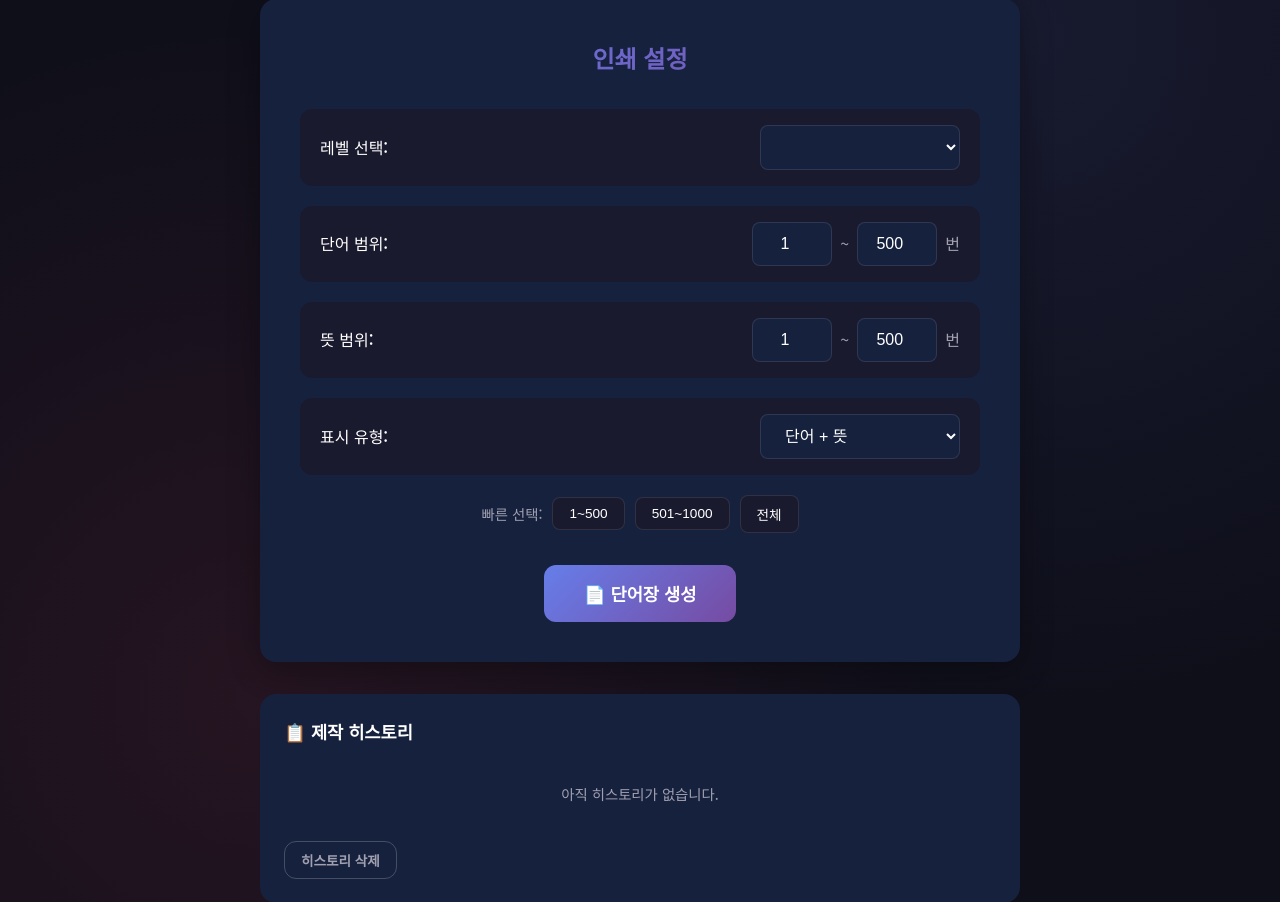
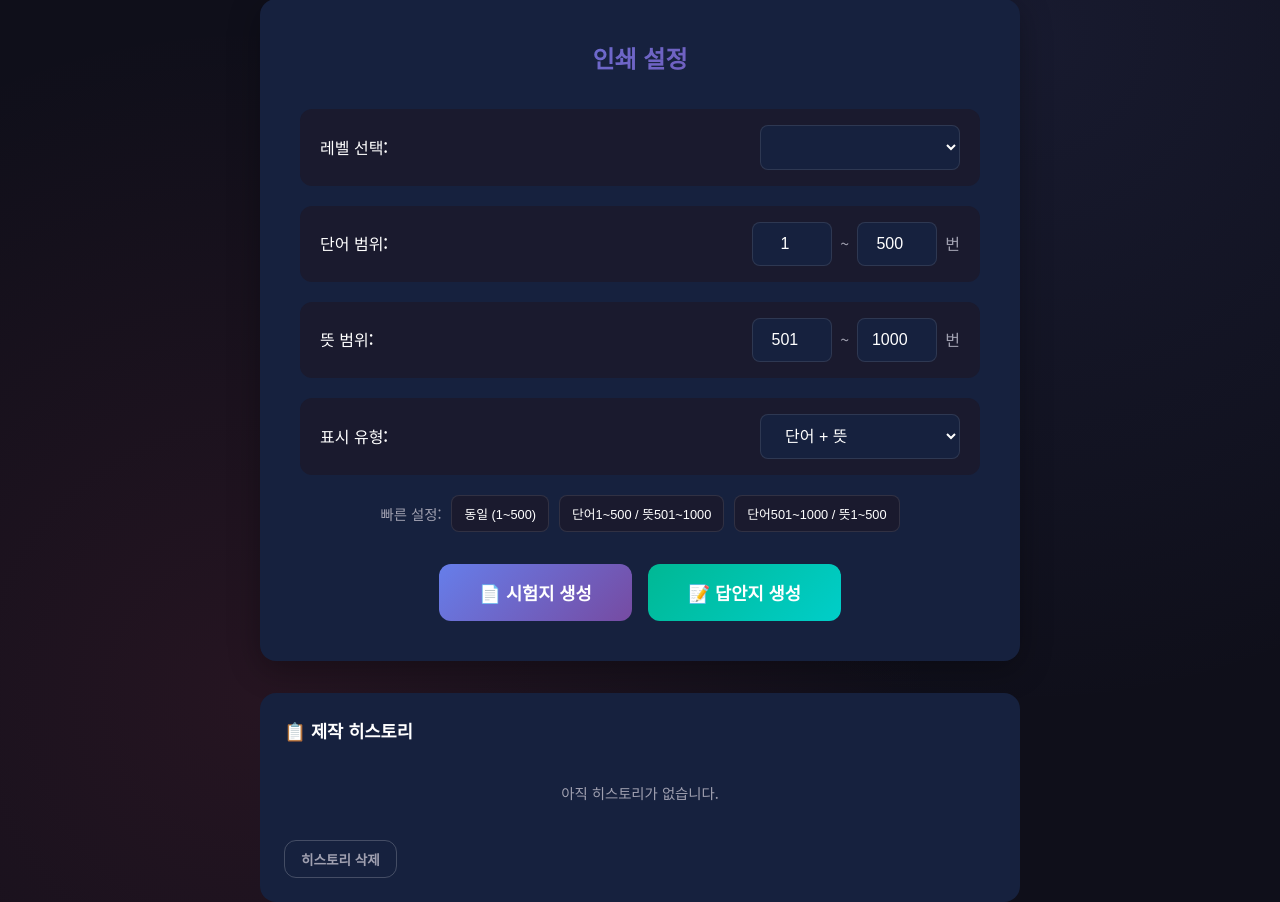
Before and after one commit to mhm820-web/maravity, a Flask app: page / in a window 1280 px wide. Shown: the part 189-1091 px from the top of the page. Run offline with Flask 3, Linux system fonts and the light colour scheme; lists and menus that the app fills with data are empty.

Commit message:
프리셋 버튼, 답안지 생성, 기본 뜻 범위 501~1000 설정

```diff
--- a/static/app.js
+++ b/static/app.js
@@ -1,10 +1,11 @@
 /**
  * 단어장 인쇄 프로그램 - JavaScript
- * 이중 범위 선택 (단어/뜻) + 히스토리 기능
+ * 이중 범위 선택 (단어/뜻) + 히스토리 + 답안지 기능
  */
 
 // 레벨 데이터 저장
 let levelsData = [];
+let lastGeneratedData = null; // 마지막 생성 데이터 저장
 
 // DOM 요소
 const elements = {
@@ -15,6 +16,7 @@ const elements = {
     meaningEnd: document.getElementById('meaning-end'),
     printType: document.getElementById('print-type'),
     generateBtn: document.getElementById('generate-btn'),
+    generateAnswerBtn: document.getElementById('generate-answer-btn'),
     doPrintBtn: document.getElementById('do-print-btn'),
     backBtn: document.getElementById('back-btn'),
     printContent: document.getElementById('print-content'),
@@ -74,16 +76,15 @@ function updateRangeMax() {
     }
 }
 
-// 단어장 생성
+// 시험지 생성 (단어만 또는 뜻만)
 async function generateWordList() {
     const levelId = elements.printLevel.value;
     const wordStart = parseInt(elements.wordStart.value) || 1;
     const wordEnd = parseInt(elements.wordEnd.value) || 500;
-    const meaningStart = parseInt(elements.meaningStart.value) || 1;
-    const meaningEnd = parseInt(elements.meaningEnd.value) || 500;
+    const meaningStart = parseInt(elements.meaningStart.value) || 501;
+    const meaningEnd = parseInt(elements.meaningEnd.value) || 1000;
     const printType = elements.printType.value;
 
-    // 범위 검증
     if (wordStart < 1 || wordEnd < wordStart || meaningStart < 1 || meaningEnd < meaningStart) {
         alert('올바른 범위를 입력하세요.');
         return;
@@ -108,41 +109,83 @@ async function generateWordList() {
         const words = wordData.words;
         const meanings = meaningData.words;
 
-        // 정보 표시
-        let infoText = `${levelName}`;
-        if (printType === 'full') {
-            infoText += ` - 단어: ${wordStart}~${wordEnd}번, 뜻: ${meaningStart}~${meaningEnd}번`;
-        } else if (printType === 'word-only') {
-            infoText += ` - 단어: ${wordStart}~${wordEnd}번 (${words.length}개)`;
-        } else {
-            infoText += ` - 뜻: ${meaningStart}~${meaningEnd}번 (${meanings.length}개)`;
+        // 마지막 생성 데이터 저장 (답안지용)
+        lastGeneratedData = {
+            levelId, levelName, wordStart, wordEnd, meaningStart, meaningEnd, printType,
+            words, meanings
+        };
+
+        // HTML 생성
+        let html = generateTableHTML(levelName, wordStart, wordEnd, meaningStart, meaningEnd, printType, words, meanings, false);
+
+        elements.wordInfo.textContent = `${levelName} - 시험지`;
+        elements.printContent.innerHTML = html;
+
+        // 히스토리 저장
+        saveToHistory({
+            levelId, levelName, wordStart, wordEnd, meaningStart, meaningEnd, printType,
+            typeLabel: getTypeLabel(printType),
+            timestamp: new Date().toISOString()
+        });
+
+        showScreen('print');
+
+    } catch (error) {
+        alert('오류 발생: ' + error.message);
     }
-        elements.wordInfo.textContent = infoText;
-
-        // 제목 생성
-        let typeLabel = '';
-        if (printType === 'full') {
-            typeLabel = '단어장';
-        } else if (printType === 'word-only') {
-            typeLabel = '시험지 (단어 → 뜻)';
-        } else {
-            typeLabel = '시험지 (뜻 → 단어)';
 }
 
-        let html = `<h1 class="print-title">${levelName} ${typeLabel}</h1>`;
+// 답안지 생성
+async function generateAnswerSheet() {
+    const levelId = elements.printLevel.value;
+    const wordStart = parseInt(elements.wordStart.value) || 1;
+    const wordEnd = parseInt(elements.wordEnd.value) || 500;
+    const meaningStart = parseInt(elements.meaningStart.value) || 501;
+    const meaningEnd = parseInt(elements.meaningEnd.value) || 1000;
+    const printType = elements.printType.value;
 
-        if (printType === 'full') {
-            html += `<p class="print-subtitle">단어: ${wordStart}~${wordEnd}번 / 뜻: ${meaningStart}~${meaningEnd}번</p>`;
-        } else if (printType === 'word-only') {
-            html += `<p class="print-subtitle">${wordStart}번 ~ ${wordEnd}번 (총 ${words.length}개)</p>`;
-        } else {
-            html += `<p class="print-subtitle">${meaningStart}번 ~ ${meaningEnd}번 (총 ${meanings.length}개)</p>`;
+    const levelInfo = levelsData.find(l => l.id === levelId);
+    const levelName = levelInfo ? levelInfo.name : levelId;
+
+    try {
+        const wordResponse = await fetch(`/api/words/${levelId}?start=${wordStart}&end=${wordEnd}`);
+        const wordData = await wordResponse.json();
+
+        const meaningResponse = await fetch(`/api/words/${levelId}?start=${meaningStart}&end=${meaningEnd}`);
+        const meaningData = await meaningResponse.json();
+
+        if (!wordData.success || !meaningData.success) {
+            alert('단어 로드 실패');
+            return;
         }
 
-        // 테이블 생성
+        const words = wordData.words;
+        const meanings = meaningData.words;
+
+        // 답안지 HTML 생성 (isAnswer = true)
+        let html = generateTableHTML(levelName, wordStart, wordEnd, meaningStart, meaningEnd, printType, words, meanings, true);
+
+        elements.wordInfo.textContent = `${levelName} - 답안지`;
+        elements.printContent.innerHTML = html;
+
+        showScreen('print');
+
+    } catch (error) {
+        alert('오류 발생: ' + error.message);
+    }
+}
+
+// 테이블 HTML 생성
+function generateTableHTML(levelName, wordStart, wordEnd, meaningStart, meaningEnd, printType, words, meanings, isAnswer) {
+    const docType = isAnswer ? '답안지' : '시험지';
+    let typeLabel = getTypeLabel(printType);
+
+    let html = `
+        <h1 class="print-title">${levelName} ${isAnswer ? '답안지' : typeLabel}</h1>
+        <p class="print-subtitle">단어: ${wordStart}~${wordEnd}번 / 뜻: ${meaningStart}~${meaningEnd}번</p>
+    `;
+
     html += '<table class="word-table">';
-
-        if (printType === 'full') {
     html += `
         <thead>
             <tr>
@@ -153,11 +196,15 @@ async function generateWordList() {
         </thead>
         <tbody>
     `;
-            // 두 배열 중 더 긴 것 기준으로 순회
+
     const maxLen = Math.max(words.length, meanings.length);
+
     for (let i = 0; i < maxLen; i++) {
         const word = words[i] ? words[i].word : '-';
         const meaning = meanings[i] ? meanings[i].meaning : '-';
+
+        if (isAnswer) {
+            // 답안지: 모두 표시
             html += `
                 <tr>
                     <td class="no-col">${i + 1}</td>
@@ -165,91 +212,50 @@ async function generateWordList() {
                     <td class="meaning-col">${meaning}</td>
                 </tr>
             `;
-            }
+        } else if (printType === 'full') {
+            html += `
+                <tr>
+                    <td class="no-col">${i + 1}</td>
+                    <td class="word-col">${word}</td>
+                    <td class="meaning-col">${meaning}</td>
+                </tr>
+            `;
         } else if (printType === 'word-only') {
             html += `
-                <thead>
                 <tr>
-                        <th class="no-col">No.</th>
-                        <th class="word-col">단어</th>
-                        <th class="meaning-col">뜻</th>
-                    </tr>
-                </thead>
-                <tbody>
-            `;
-            words.forEach((word, index) => {
-                html += `
-                    <tr>
-                        <td class="no-col">${wordStart + index}</td>
-                        <td class="word-col">${word.word}</td>
+                    <td class="no-col">${i + 1}</td>
+                    <td class="word-col">${word}</td>
                     <td class="meaning-col blank-col"></td>
                 </tr>
             `;
-            });
         } else {
             html += `
-                <thead>
                 <tr>
-                        <th class="no-col">No.</th>
-                        <th class="word-col">단어</th>
-                        <th class="meaning-col">뜻</th>
-                    </tr>
-                </thead>
-                <tbody>
-            `;
-            meanings.forEach((word, index) => {
-                html += `
-                    <tr>
-                        <td class="no-col">${meaningStart + index}</td>
+                    <td class="no-col">${i + 1}</td>
                     <td class="word-col blank-col"></td>
-                        <td class="meaning-col">${word.meaning}</td>
+                    <td class="meaning-col">${meaning}</td>
                 </tr>
             `;
-            });
+        }
     }
 
     html += '</tbody></table>';
+    return html;
+}
 
-        elements.printContent.innerHTML = html;
-
-        // 히스토리 저장
-        saveToHistory({
-            levelId,
-            levelName,
-            wordStart,
-            wordEnd,
-            meaningStart,
-            meaningEnd,
-            printType,
-            typeLabel,
-            timestamp: new Date().toISOString()
-        });
-
-        showScreen('print');
-
-    } catch (error) {
-        alert('오류 발생: ' + error.message);
-    }
+// 유형 라벨 반환
+function getTypeLabel(printType) {
+    if (printType === 'full') return '단어장';
+    if (printType === 'word-only') return '시험지 (단어 → 뜻)';
+    return '시험지 (뜻 → 단어)';
 }
 
 // 히스토리 저장
 function saveToHistory(item) {
     let history = JSON.parse(localStorage.getItem(HISTORY_KEY) || '[]');
-
-    // 최신 항목을 맨 앞에 추가
     history.unshift(item);
-
-    // 최대 20개까지만 저장
-    if (history.length > 20) {
-        history = history.slice(0, 20);
-    }
-
+    if (history.length > 20) history = history.slice(0, 20);
     localStorage.setItem(HISTORY_KEY, JSON.stringify(history));
-    renderHistory();
-}
-
-// 히스토리 불러오기
-function loadHistory() {
     renderHistory();
 }
 
@@ -281,11 +287,9 @@ function renderHistory() {
         `;
     }).join('');
 
-    // 불러오기 버튼 이벤트
     document.querySelectorAll('.history-load-btn').forEach(btn => {
         btn.addEventListener('click', (e) => {
-            const index = parseInt(e.target.dataset.index);
-            loadFromHistory(index);
+            loadFromHistory(parseInt(e.target.dataset.index));
         });
     });
 }
@@ -294,7 +298,6 @@ function renderHistory() {
 function loadFromHistory(index) {
     const history = JSON.parse(localStorage.getItem(HISTORY_KEY) || '[]');
     const item = history[index];
-
     if (!item) return;
 
     elements.printLevel.value = item.levelId;
@@ -318,28 +321,26 @@ function doPrint() {
     window.print();
 }
 
-// 메인 화면으로 돌아가기
+// 메인 화면으로
 function goBack() {
     showScreen('main');
 }
 
-// 빠른 범위 선택 버튼
-function setupQuickRangeButtons() {
-    document.querySelectorAll('.range-btn').forEach(btn => {
+// 빠른 설정 버튼
+function setupPresetButtons() {
+    document.querySelectorAll('.preset-btn').forEach(btn => {
         btn.addEventListener('click', () => {
-            const start = btn.dataset.start;
-            const end = btn.dataset.end;
-            // 단어와 뜻 범위 모두 동일하게 설정
-            elements.wordStart.value = start;
-            elements.wordEnd.value = end;
-            elements.meaningStart.value = start;
-            elements.meaningEnd.value = end;
+            elements.wordStart.value = btn.dataset.ws;
+            elements.wordEnd.value = btn.dataset.we;
+            elements.meaningStart.value = btn.dataset.ms;
+            elements.meaningEnd.value = btn.dataset.me;
         });
     });
 }
 
 // 이벤트 리스너
 elements.generateBtn.addEventListener('click', generateWordList);
+elements.generateAnswerBtn.addEventListener('click', generateAnswerSheet);
 elements.doPrintBtn.addEventListener('click', doPrint);
 elements.backBtn.addEventListener('click', goBack);
 elements.printLevel.addEventListener('change', updateRangeMax);
@@ -347,5 +348,5 @@ elements.clearHistoryBtn.addEventListener('click', clearHistory);
 
 // 초기화
 loadLevels();
-setupQuickRangeButtons();
-loadHistory();
+setupPresetButtons();
+renderHistory();
--- a/static/style.css
+++ b/static/style.css
@@ -150,6 +150,28 @@ body {
 .range-btn:hover {
     background: var(--accent-secondary);
     border-color: var(--accent-primary);
+}
+
+.preset-btn {
+    background: var(--bg-secondary);
+    color: var(--text-primary);
+    border: 1px solid rgba(255, 255, 255, 0.1);
+    border-radius: 8px;
+    padding: 8px 12px;
+    font-size: 0.8rem;
+    cursor: pointer;
+    transition: all 0.2s ease;
+}
+
+.preset-btn:hover {
+    background: var(--accent-secondary);
+    border-color: var(--accent-primary);
+}
+
+.btn-answer {
+    background: linear-gradient(135deg, #00b894 0%, #00cec9 100%);
+    color: white;
+    margin-left: 12px;
 }
 
 .setting-group {
--- a/templates/index.html
+++ b/templates/index.html
@@ -41,9 +41,9 @@
                 <div class="setting-group">
                     <label>뜻 범위:</label>
                     <div class="range-inputs">
-                        <input type="number" id="meaning-start" min="1" value="1" placeholder="시작">
+                        <input type="number" id="meaning-start" min="1" value="501" placeholder="시작">
                         <span>~</span>
-                        <input type="number" id="meaning-end" min="1" value="500" placeholder="끝">
+                        <input type="number" id="meaning-end" min="1" value="1000" placeholder="끝">
                         <span>번</span>
                     </div>
                 </div>
@@ -58,14 +58,17 @@
                 </div>
 
                 <div class="quick-range">
-                    <span>빠른 선택:</span>
-                    <button class="range-btn" data-start="1" data-end="500">1~500</button>
-                    <button class="range-btn" data-start="501" data-end="1000">501~1000</button>
-                    <button class="range-btn" data-start="1" data-end="1000">전체</button>
+                    <span>빠른 설정:</span>
+                    <button class="preset-btn" data-ws="1" data-we="500" data-ms="1" data-me="500">동일 (1~500)</button>
+                    <button class="preset-btn" data-ws="1" data-we="500" data-ms="501" data-me="1000">단어1~500 /
+                        뜻501~1000</button>
+                    <button class="preset-btn" data-ws="501" data-we="1000" data-ms="1" data-me="500">단어501~1000 /
+                        뜻1~500</button>
                 </div>
 
                 <div class="button-group">
-                    <button id="generate-btn" class="btn btn-primary">📄 단어장 생성</button>
+                    <button id="generate-btn" class="btn btn-primary">📄 시험지 생성</button>
+                    <button id="generate-answer-btn" class="btn btn-answer">📝 답안지 생성</button>
                 </div>
             </div>
 
```
Lines whose indentation alone changed are shown as unchanged.
